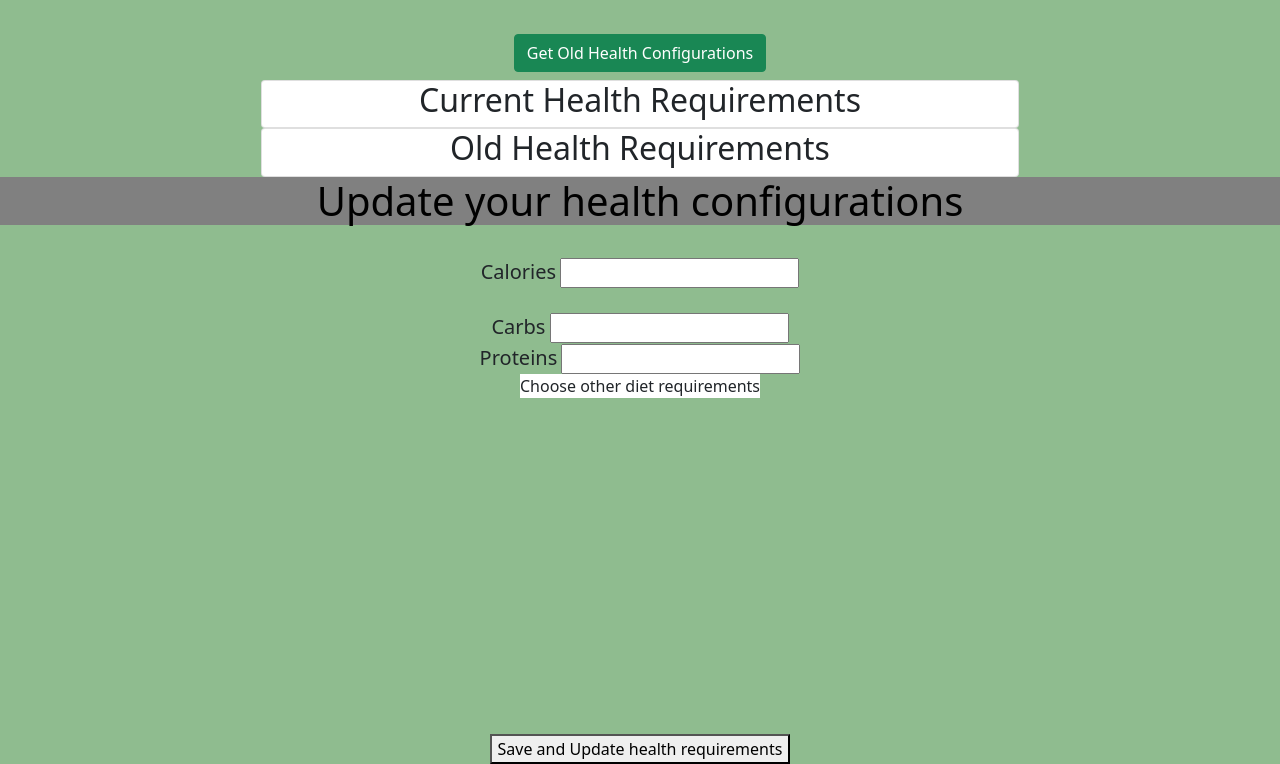
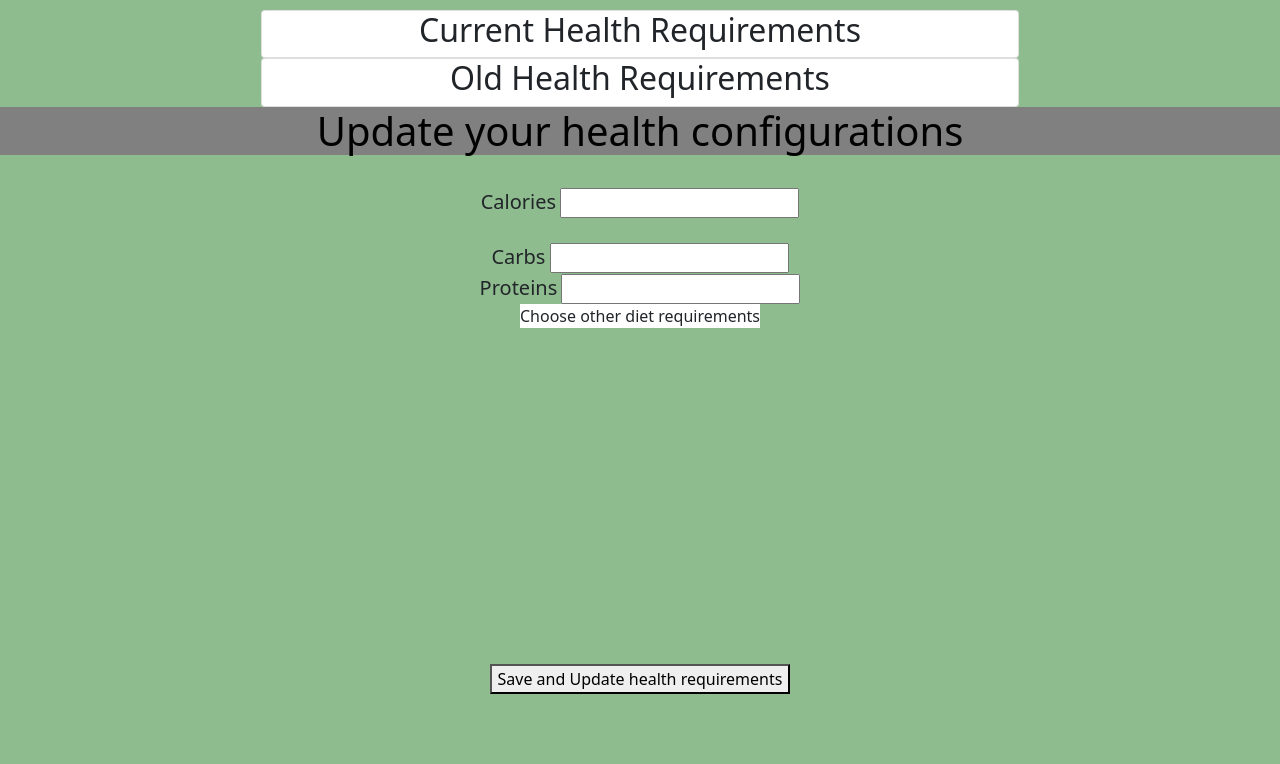
Before and after one commit to NativeVex/design_project, a Flask app: template src/webapp/templates/healthrequirements.html in a window 1280 px wide. Shown: the part 80-844 px from the top of the page. After the commit the page ends 774 px from the top, so only its background shows below. Run offline with Flask 2, Linux system fonts and the light colour scheme; the template is opened without the code that fills it, so the values that code supplies are empty, except form fields; form fields are guessed from the names that the template uses.

Commit message:
Update healthrequirements.html to get current and old health configurations directly on initial page

```diff
--- a/src/webapp/templates/healthrequirements.html
+++ b/src/webapp/templates/healthrequirements.html
@@ -18,14 +18,6 @@
 
     <div class="container-fluid" style="margin-top:10px;width:70%">
       <div>
-        <form action="{{ url_for('getoldhealthrequirements') }}" method="get">
-            <tbody>
-               <tr>
-              <br>
-              <th><input type="submit" name="button" class="btn btn-success" value="Get Old Health Configurations"></a></th>
-              </tr>
-            </tbody>
-        </form>
         <h2>{{message}}</h2>
         <div class="card">
             <h2>Current Health Requirements</h2>
```
